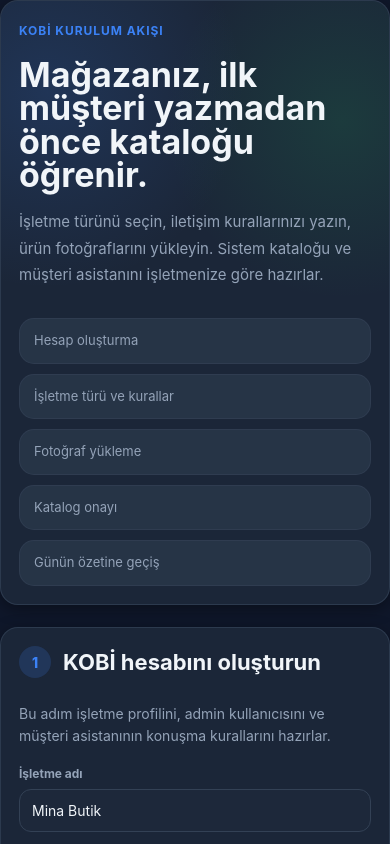
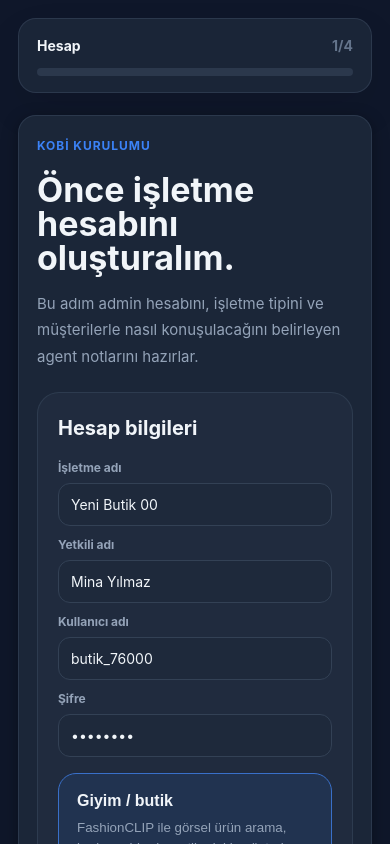
Before and after one commit to isobed18/KOBI-Asistan, a React (Vite) app in the folder dashboard/: page /register in a window 390 px wide. Shown: the top 844 px of the page. Built offline with nearby package versions, Linux system fonts and the light colour scheme.

Commit message:
fix: make tenant signup a guided wizard

```diff
--- a/dashboard/src/index.css
+++ b/dashboard/src/index.css
@@ -2864,6 +2864,147 @@ select option { background: var(--surface); }
   flex-direction: column;
   gap: 22px;
 }
+.setup-page-wizard {
+  min-height: calc(100vh - 120px);
+}
+.setup-page-public {
+  max-width: none;
+  min-height: 100vh;
+  padding: 24px;
+  justify-content: center;
+}
+.setup-wizard-progress {
+  width: min(1180px, 100%);
+  margin: 0 auto;
+  padding: 16px 18px;
+  border: 1px solid color-mix(in srgb, var(--border) 72%, transparent);
+  border-radius: 18px;
+  background: color-mix(in srgb, var(--surface) 82%, transparent);
+  box-shadow: 0 18px 42px rgba(0, 0, 0, .08);
+}
+.setup-progress-head {
+  display: flex;
+  justify-content: space-between;
+  gap: 12px;
+  margin-bottom: 12px;
+  color: var(--text);
+}
+.setup-progress-head span {
+  color: var(--text3);
+  font-weight: 700;
+}
+.setup-progress-track {
+  height: 8px;
+  border-radius: 999px;
+  overflow: hidden;
+  background: color-mix(in srgb, var(--surface2) 72%, transparent);
+}
+.setup-progress-fill {
+  height: 100%;
+  border-radius: inherit;
+  background: linear-gradient(90deg, var(--accent), var(--success));
+  transition: width .35s ease;
+}
+.setup-progress-steps {
+  display: grid;
+  grid-template-columns: repeat(4, minmax(0, 1fr));
+  gap: 10px;
+  margin-top: 12px;
+}
+.setup-progress-steps span {
+  color: var(--text3);
+  font-size: 12px;
+  font-weight: 700;
+  white-space: nowrap;
+  overflow: hidden;
+  text-overflow: ellipsis;
+}
+.setup-progress-steps span.active {
+  color: var(--accent);
+}
+.setup-screen {
+  width: min(1180px, 100%);
+  min-height: min(760px, calc(100vh - 150px));
+  margin: 0 auto;
+  padding: 28px;
+  border: 1px solid color-mix(in srgb, var(--border) 72%, transparent);
+  border-radius: 28px;
+  background: color-mix(in srgb, var(--surface) 88%, transparent);
+  box-shadow: var(--shadow);
+  display: flex;
+  flex-direction: column;
+  gap: 22px;
+}
+.setup-screen-intro {
+  max-width: 760px;
+}
+.setup-screen-intro-row {
+  max-width: none;
+  display: flex;
+  align-items: flex-end;
+  justify-content: space-between;
+  gap: 24px;
+}
+.setup-screen-intro h1,
+.setup-done-card h1 {
+  font-size: clamp(34px, 4.8vw, 60px);
+  line-height: 1;
+  letter-spacing: 0;
+  margin-bottom: 16px;
+}
+.setup-screen-intro p,
+.setup-done-card p {
+  color: var(--text2);
+  font-size: 15px;
+  line-height: 1.75;
+}
+.setup-screen-grid {
+  flex: 1;
+  display: grid;
+  grid-template-columns: minmax(0, 1.18fr) minmax(320px, .82fr);
+  gap: 18px;
+}
+.setup-panel {
+  border: 1px solid color-mix(in srgb, var(--border) 76%, transparent);
+  border-radius: 22px;
+  padding: 20px;
+  background: color-mix(in srgb, var(--surface2) 24%, transparent);
+  display: flex;
+  flex-direction: column;
+  gap: 16px;
+}
+.setup-panel h2 {
+  font-size: 20px;
+  letter-spacing: 0;
+}
+.setup-panel-large {
+  justify-content: space-between;
+}
+.setup-upload-panel {
+  flex: 1;
+}
+.setup-primary-action {
+  margin-top: auto;
+  min-height: 46px;
+}
+.setup-message-error {
+  color: var(--danger);
+}
+.setup-screen-review {
+  min-height: min(820px, calc(100vh - 150px));
+}
+.setup-screen-done {
+  align-items: center;
+  justify-content: center;
+}
+.setup-done-card {
+  max-width: 920px;
+  text-align: center;
+}
+.setup-done-card .telegram-script-grid {
+  text-align: left;
+  margin: 24px 0;
+}
 .setup-hero,
 .setup-section {
   border: 1px solid color-mix(in srgb, var(--border) 78%, transparent);
@@ -3212,16 +3353,25 @@ select option { background: var(--surface); }
 @media (max-width: 980px) {
   .setup-hero,
   .setup-demo-files,
-  .setup-candidate { grid-template-columns: 1fr; }
+  .setup-candidate,
+  .setup-screen-grid { grid-template-columns: 1fr; }
   .business-type-grid,
   .telegram-script-grid { grid-template-columns: 1fr; }
+  .setup-progress-steps { grid-template-columns: repeat(2, minmax(0, 1fr)); }
   .setup-form-grid { grid-template-columns: repeat(2, minmax(0, 1fr)); }
+  .setup-screen,
+  .setup-page-public { padding: 18px; }
+  .setup-screen-intro-row { flex-direction: column; align-items: flex-start; }
 }
 @media (max-width: 620px) {
   .setup-hero,
-  .setup-section { padding: 18px; border-radius: 18px; }
+  .setup-section,
+  .setup-screen { padding: 18px; border-radius: 18px; }
   .setup-section-head,
   .setup-actions-row,
   .setup-candidate-top { flex-direction: column; align-items: flex-start; }
   .setup-form-grid { grid-template-columns: 1fr; }
-}
+  .setup-progress-steps { display: none; }
+  .setup-screen-intro h1,
+  .setup-done-card h1 { font-size: 34px; }
+}
--- a/dashboard/src/pages/Onboarding.jsx
+++ b/dashboard/src/pages/Onboarding.jsx
@@ -4,6 +4,7 @@ import { useNavigate } from 'react-router-dom'
 import {
   approveVisualCandidate,
   duplicateVisualCandidate,
+  loginUser,
   registerTenantSetup,
   rejectVisualCandidate,
   uploadVisualStockBatch,
@@ -28,6 +29,10 @@ const DEMO_FILES = [
 ]
 
 const DEMO_DIR = 'D:\\projects\\kobi_asistan\\demo_assets\\polyvore'
+
+function uniqueDemoSuffix() {
+  return String(Date.now()).slice(-5)
+}
 
 function seedDraft(candidate) {
   return {
@@ -55,11 +60,34 @@ function Field({ label, children, hint }) {
   )
 }
 
-function RegisterPanel({ businessType, setBusinessType, onCreated }) {
+function WizardProgress({ steps, step }) {
+  const index = Math.max(0, steps.findIndex(item => item.id === step))
+  const width = steps.length <= 1 ? 100 : (index / (steps.length - 1)) * 100
+
+  return (
+    <div className="setup-wizard-progress" aria-label="Kurulum ilerlemesi">
+      <div className="setup-progress-head">
+        <strong>{steps[index]?.title}</strong>
+        <span>{index + 1}/{steps.length}</span>
+      </div>
+      <div className="setup-progress-track">
+        <div className="setup-progress-fill" style={{ width: `${width}%` }} />
+      </div>
+      <div className="setup-progress-steps">
+        {steps.map((item, itemIndex) => (
+          <span key={item.id} className={itemIndex <= index ? 'active' : ''}>{item.title}</span>
+        ))}
+      </div>
+    </div>
+  )
+}
+
+function RegisterStep({ businessType, setBusinessType, onCreated }) {
+  const suffix = useMemo(uniqueDemoSuffix, [])
   const [form, setForm] = useState({
-    business_name: 'Mina Butik',
+    business_name: `Yeni Butik ${suffix.slice(-2)}`,
     owner_name: 'Mina Yılmaz',
-    username: 'mina_butik',
+    username: `butik_${suffix}`,
     password: 'demo1234',
     owner_notes: 'Modern, sade ve güven veren bir butik. Genç profesyonellere rahat ama şık kombinler öneriyoruz.',
     communication_rules: 'Müşteriye her zaman nazik ve sakin hitap et.\nEmoji kullanma.\nBeden konusunda emin değilsen ölçü iste.\nStok yoksa alternatif ürün öner.',
@@ -69,13 +97,14 @@ function RegisterPanel({ businessType, setBusinessType, onCreated }) {
 
   const set = (key, value) => setForm(prev => ({ ...prev, [key]: value }))
 
-  const submit = async () => {
+  const submit = async (event) => {
+    event.preventDefault()
     setLoading(true)
     setMsg('')
     try {
       const res = await registerTenantSetup({ ...form, business_type: businessType })
-      setMsg(`${res.business_name} oluşturuldu. Kullanıcı: ${res.username}`)
-      onCreated?.(res)
+      const auth = await loginUser(form.username.trim().toLowerCase(), form.password)
+      onCreated?.(res, auth)
     } catch (e) {
       setMsg(e.message)
     } finally {
@@ -84,28 +113,31 @@ function RegisterPanel({ businessType, setBusinessType, onCreated }) {
   }
 
   return (
-    <section className="setup-section">
-      <div className="setup-section-head">
-        <div>
-          <span className="setup-step">1</span>
-          <h2>KOBİ hesabını oluşturun</h2>
+    <motion.section className="setup-screen" initial={{ opacity: 0, y: 18 }} animate={{ opacity: 1, y: 0 }} transition={{ duration: 0.38 }}>
+      <div className="setup-screen-intro">
+        <span className="setup-eyebrow">KOBİ kurulumu</span>
+        <h1>Önce işletme hesabını oluşturalım.</h1>
+        <p>Bu adım admin hesabını, işletme tipini ve müşterilerle nasıl konuşulacağını belirleyen agent notlarını hazırlar.</p>
       </div>
-        <p>Bu adım işletme profilini, admin kullanıcısını ve müşteri asistanının konuşma kurallarını hazırlar.</p>
-      </div>
-      <div className="setup-form-grid setup-form-grid--wide">
+
+      <form className="setup-screen-grid" onSubmit={submit}>
+        <div className="setup-panel setup-panel-large">
+          <h2>Hesap bilgileri</h2>
+          <div className="setup-form-grid setup-form-grid--two">
             <Field label="İşletme adı">
-          <input value={form.business_name} onChange={e => set('business_name', e.target.value)} />
+              <input value={form.business_name} onChange={e => set('business_name', e.target.value)} required />
             </Field>
             <Field label="Yetkili adı">
-          <input value={form.owner_name} onChange={e => set('owner_name', e.target.value)} />
+              <input value={form.owner_name} onChange={e => set('owner_name', e.target.value)} required />
             </Field>
             <Field label="Kullanıcı adı">
-          <input value={form.username} onChange={e => set('username', e.target.value)} />
+              <input value={form.username} onChange={e => set('username', e.target.value)} required />
             </Field>
             <Field label="Şifre">
-          <input type="password" value={form.password} onChange={e => set('password', e.target.value)} />
+              <input type="password" value={form.password} onChange={e => set('password', e.target.value)} minLength={6} required />
             </Field>
           </div>
+
           <div className="business-type-grid">
             {BUSINESS_TYPES.map(type => (
               <button
@@ -116,25 +148,27 @@ function RegisterPanel({ businessType, setBusinessType, onCreated }) {
               >
                 <strong>{type.title}</strong>
                 <span>{type.subtitle}</span>
-            {type.active && <em>Video için seçilecek</em>}
+                {type.active && <em>Video için seçeceğiz</em>}
               </button>
             ))}
           </div>
-      <div className="setup-form-grid setup-form-grid--two">
-        <Field label="KOBİ kendini nasıl tanımlar?" hint="Bu metin asistanın işletmeyi anlaması için config içine yazılır.">
-          <textarea rows={5} value={form.owner_notes} onChange={e => set('owner_notes', e.target.value)} />
+        </div>
+
+        <div className="setup-panel">
+          <h2>Demo prompt burada dursun</h2>
+          <Field label="KOBİ kendini nasıl tanımlar?" hint="Bu metin tenant config içine KOBİ notu olarak yazılır.">
+            <textarea rows={6} value={form.owner_notes} onChange={e => set('owner_notes', e.target.value)} />
           </Field>
           <Field label="Müşteri iletişim kuralları" hint="Her satır agent prompt'una kural olarak eklenir.">
-          <textarea rows={5} value={form.communication_rules} onChange={e => set('communication_rules', e.target.value)} />
+            <textarea rows={7} value={form.communication_rules} onChange={e => set('communication_rules', e.target.value)} />
           </Field>
+          <button className="btn btn-primary setup-primary-action" type="submit" disabled={loading}>
+            {loading ? 'Hesap oluşturuluyor...' : 'Hesabı oluştur ve ürün yüklemeye geç'}
+          </button>
+          {msg && <span className="setup-message setup-message-error">{msg}</span>}
         </div>
-      <div className="setup-actions-row">
-        <button className="btn btn-primary" type="button" onClick={submit} disabled={loading}>
-          {loading ? 'Hesap oluşturuluyor...' : 'KOBİ hesabını oluştur'}
-        </button>
-        {msg && <span className="setup-message">{msg}</span>}
-      </div>
-    </section>
+      </form>
+    </motion.section>
   )
 }
 
@@ -150,6 +184,49 @@ function DemoFileGuide() {
         {DEMO_FILES.map(name => <span key={name}>{name}</span>)}
       </div>
     </div>
+  )
+}
+
+function UploadStep({ businessType, files, previews, dragging, setDragging, pickFiles, inputRef, upload, busy, message, onSkip }) {
+  return (
+    <motion.section className="setup-screen" initial={{ opacity: 0, y: 18 }} animate={{ opacity: 1, y: 0 }} transition={{ duration: 0.38 }}>
+      <div className="setup-screen-intro">
+        <span className="setup-eyebrow">Ürün yükleme</span>
+        <h1>Şimdi ürün fotoğraflarını tanıtalım.</h1>
+        <p>Tüm fotoğrafları tek seferde bırakın. {businessType === 'giyim' ? 'Giyim için FashionCLIP kullanılır; ürün tipi, görsel anahtar kelime ve katalog adayı çıkarılır.' : 'Sistem işletme tipine göre görsel adayları hazırlar.'}</p>
+      </div>
+
+      <div className="setup-panel setup-upload-panel">
+        <DemoFileGuide />
+        <div
+          className={`drop-zone${dragging ? ' dragging' : ''}`}
+          onDragOver={e => { e.preventDefault(); setDragging(true) }}
+          onDragLeave={() => setDragging(false)}
+          onDrop={e => { e.preventDefault(); setDragging(false); pickFiles(e.dataTransfer.files) }}
+          onClick={() => inputRef.current?.click()}
+          role="button"
+          tabIndex={0}
+        >
+          <input ref={inputRef} type="file" multiple accept="image/*" onChange={e => pickFiles(e.target.files)} hidden />
+          <strong>Ürün fotoğraflarını buraya bırakın</strong>
+          <span>veya Polyvore demo klasöründen seçmek için tıklayın</span>
+        </div>
+        {previews.length > 0 && (
+          <div className="upload-preview-grid">
+            {previews.slice(0, 12).map(({ file, url }) => (
+              <div className="upload-preview" key={`${file.name}-${file.size}`}><img src={url} alt={file.name} /><span>{file.name}</span></div>
+            ))}
+          </div>
+        )}
+        <div className="setup-actions-row">
+          <button className="btn btn-primary" type="button" onClick={upload} disabled={busy || !files.length}>
+            {busy ? 'Sınıflandırılıyor...' : 'Görselleri sınıflandır'}
+          </button>
+          <button className="btn" type="button" onClick={onSkip}>Bu adımı geç</button>
+          {message && <span className="setup-message">{message}</span>}
+        </div>
+      </div>
+    </motion.section>
   )
 }
 
@@ -200,10 +277,59 @@ function CandidateCard({ candidate, draft, onChange, onApprove, onReject, onDupl
   )
 }
 
+function ReviewStep({ batch, drafts, setCandidateDraft, approve, reject, duplicate, busy, message, onDone }) {
+  return (
+    <motion.section className="setup-screen setup-screen-review" initial={{ opacity: 0, y: 18 }} animate={{ opacity: 1, y: 0 }} transition={{ duration: 0.38 }}>
+      <div className="setup-screen-intro setup-screen-intro-row">
+        <div>
+          <span className="setup-eyebrow">Katalog onayı</span>
+          <h1>Bulunan ürünleri tek tek netleştirin.</h1>
+          <p>Fiyat, stok ve beden rehberini doldurun. Varyant oluştur butonu aynı görselden farklı beden/renk kayıtlarını hızlıca açar.</p>
+        </div>
+        <button className="btn btn-primary" type="button" onClick={onDone}>Kurulumu bitir</button>
+      </div>
+      {message && <span className="setup-message">{message}</span>}
+      <div className="setup-candidates">
+        {(batch?.candidates || []).map(candidate => (
+          <CandidateCard
+            key={candidate.id}
+            candidate={candidate}
+            draft={drafts[candidate.id] || seedDraft(candidate)}
+            onChange={(key, value) => setCandidateDraft(candidate.id, key, value)}
+            onApprove={() => approve(candidate)}
+            onReject={() => reject(candidate)}
+            onDuplicate={() => duplicate(candidate)}
+            busy={busy}
+          />
+        ))}
+      </div>
+    </motion.section>
+  )
+}
+
+function DoneStep({ createdTenant }) {
+  const navigate = useNavigate()
+  return (
+    <motion.section className="setup-screen setup-screen-done" initial={{ opacity: 0, scale: 0.98 }} animate={{ opacity: 1, scale: 1 }} transition={{ duration: 0.42 }}>
+      <div className="setup-done-card">
+        <span className="setup-eyebrow">Kurulum hazır</span>
+        <h1>{createdTenant?.business_name || 'İşletmeniz'} için asistan çalışmaya hazır.</h1>
+        <p>Şimdi günün özetine geçebilirsiniz. Demo videosunda buradan dolu demo hesaba geçip sipariş, stok, kargo, rapor ve müdahale akışlarını göstereceğiz.</p>
+        <div className="telegram-script-grid">
+          <div><strong>Görsel arama</strong><p>Müşteri ürün fotoğrafı gönderir, sistem katalogdan benzeri bulur.</p></div>
+          <div><strong>Beden sorusu</strong><p>Ürün beden rehberi varsa LLM ürüne göre cevap verir.</p></div>
+          <div><strong>Sipariş akışı</strong><p>Butonlu intent akışı LLM olmadan siparişe ilerler.</p></div>
+          <div><strong>İptal talebi</strong><p>OTP sonrası yönetici müdahalesine ticket düşer.</p></div>
+        </div>
+        <button className="btn btn-primary setup-primary-action" type="button" onClick={() => navigate('/')}>Günün özetine geç</button>
+      </div>
+    </motion.section>
+  )
+}
+
 export default function Onboarding({ publicMode = false }) {
   const inputRef = useRef(null)
-  const navigate = useNavigate()
-  const { isAuthenticated } = useAuth()
+  const { isAuthenticated, login } = useAuth()
   const [businessType, setBusinessType] = useState('giyim')
   const [files, setFiles] = useState([])
   const [dragging, setDragging] = useState(false)
@@ -211,6 +337,21 @@ export default function Onboarding({ publicMode = false }) {
   const [drafts, setDrafts] = useState({})
   const [busy, setBusy] = useState(false)
   const [message, setMessage] = useState('')
+  const [createdTenant, setCreatedTenant] = useState(null)
+  const [step, setStep] = useState(publicMode ? 'account' : 'upload')
+
+  const steps = publicMode
+    ? [
+        { id: 'account', title: 'Hesap' },
+        { id: 'upload', title: 'Ürün yükle' },
+        { id: 'review', title: 'Katalog' },
+        { id: 'done', title: 'Hazır' },
+      ]
+    : [
+        { id: 'upload', title: 'Ürün yükle' },
+        { id: 'review', title: 'Katalog' },
+        { id: 'done', title: 'Hazır' },
+      ]
 
   const previews = useMemo(() => files.map(file => ({ file, url: URL.createObjectURL(file) })), [files])
   const canUpload = isAuthenticated
@@ -223,9 +364,16 @@ export default function Onboarding({ publicMode = false }) {
     setMessage(imageFiles.length ? `${imageFiles.length} görsel hazır.` : 'Sadece görsel dosyaları kabul edilir.')
   }
 
+  const handleCreated = (tenant, auth) => {
+    login(auth.access_token, auth.user)
+    setCreatedTenant(tenant)
+    setMessage(`${tenant.business_name} hesabı oluşturuldu. Şimdi ürün fotoğraflarını yükleyebilirsiniz.`)
+    setStep('upload')
+  }
+
   const upload = async () => {
     if (!canUpload) {
-      setMessage('Ürün yüklemek için önce oluşturduğunuz hesapla giriş yapın.')
+      setMessage('Ürün yüklemek için önce hesap oluşturun. Otomatik girişten sonra bu adım açılır.')
       return
     }
     if (!files.length) {
@@ -241,6 +389,7 @@ export default function Onboarding({ publicMode = false }) {
       for (const c of res.candidates || []) nextDrafts[c.id] = seedDraft(c)
       setDrafts(nextDrafts)
       setMessage(`${res.candidate_count} ürün adayı oluşturuldu. Düzenleyip onaylayabilirsiniz.`)
+      setStep('review')
     } catch (e) {
       setMessage(e.message)
     } finally {
@@ -299,99 +448,48 @@ export default function Onboarding({ publicMode = false }) {
   }
 
   return (
-    <div className={`setup-page${publicMode ? ' setup-page-public' : ''}`}>
-      <motion.section className="setup-hero" initial={{ opacity: 0, y: 18 }} animate={{ opacity: 1, y: 0 }} transition={{ duration: 0.42 }}>
-        <div>
-          <span className="setup-eyebrow">KOBİ kurulum akışı</span>
-          <h1>Mağazanız, ilk müşteri yazmadan önce kataloğu öğrenir.</h1>
-          <p>İşletme türünü seçin, iletişim kurallarınızı yazın, ürün fotoğraflarını yükleyin. Sistem kataloğu ve müşteri asistanını işletmenize göre hazırlar.</p>
-        </div>
-        <div className="setup-flow">
-          <span>Hesap oluşturma</span>
-          <span>İşletme türü ve kurallar</span>
-          <span>Fotoğraf yükleme</span>
-          <span>Katalog onayı</span>
-          <span>Günün özetine geçiş</span>
-        </div>
-      </motion.section>
+    <div className={`setup-page setup-page-wizard${publicMode ? ' setup-page-public' : ''}`}>
+      <WizardProgress steps={steps} step={step} />
 
-      {publicMode && (
-        <RegisterPanel
+      {step === 'account' && (
+        <RegisterStep
           businessType={businessType}
           setBusinessType={setBusinessType}
-          onCreated={() => setMessage('Hesap hazır. Şimdi giriş yapıp ürün yükleme adımına devam edin.')}
+          onCreated={handleCreated}
         />
       )}
 
-      <section className="setup-section">
-        <div className="setup-section-head">
-          <div><span className="setup-step">{publicMode ? '2' : '1'}</span><h2>Ürün fotoğraflarını yükleyin</h2></div>
-          <p>Tüm fotoğrafları tek seferde bırakın. Sistem ürün adı, kategori, anahtar kelime ve güven skorunu çıkarır. Bu adımı isterseniz geçebilirsiniz.</p>
-        </div>
-        <DemoFileGuide />
-        <div
-          className={`drop-zone${dragging ? ' dragging' : ''}`}
-          onDragOver={e => { e.preventDefault(); setDragging(true) }}
-          onDragLeave={() => setDragging(false)}
-          onDrop={e => { e.preventDefault(); setDragging(false); pickFiles(e.dataTransfer.files) }}
-          onClick={() => inputRef.current?.click()}
-          role="button"
-          tabIndex={0}
-        >
-          <input ref={inputRef} type="file" multiple accept="image/*" onChange={e => pickFiles(e.target.files)} hidden />
-          <strong>Ürün fotoğraflarını buraya bırakın</strong>
-          <span>veya Polyvore demo klasöründen seçmek için tıklayın</span>
-        </div>
-        {previews.length > 0 && (
-          <div className="upload-preview-grid">
-            {previews.slice(0, 12).map(({ file, url }) => (
-              <div className="upload-preview" key={`${file.name}-${file.size}`}><img src={url} alt={file.name} /><span>{file.name}</span></div>
-            ))}
-          </div>
-        )}
-        <div className="setup-actions-row">
-          <button className="btn btn-primary" type="button" onClick={upload} disabled={busy || !files.length}>{busy ? 'Sınıflandırılıyor...' : 'Görselleri sınıflandır'}</button>
-          {publicMode && <button className="btn" type="button" onClick={() => navigate('/login')}>Girişe geç</button>}
-          {!publicMode && <button className="btn" type="button" onClick={() => navigate('/')}>Kurulumu bitir</button>}
-          {message && <span className="setup-message">{message}</span>}
-        </div>
-      </section>
-
-      {batch?.candidates?.length > 0 && (
-        <section className="setup-section">
-          <div className="setup-section-head">
-            <div><span className="setup-step">{publicMode ? '3' : '2'}</span><h2>Oluşturulan kataloğu kontrol edin</h2></div>
-            <p>Fiyat, stok ve beden rehberini doldurun. Varyant oluştur butonu aynı görselden farklı beden/renk kayıtlarını hızlıca açar.</p>
-          </div>
-          <div className="setup-candidates">
-            {batch.candidates.map(candidate => (
-              <CandidateCard
-                key={candidate.id}
-                candidate={candidate}
-                draft={drafts[candidate.id] || seedDraft(candidate)}
-                onChange={(key, value) => setCandidateDraft(candidate.id, key, value)}
-                onApprove={() => approve(candidate)}
-                onReject={() => reject(candidate)}
-                onDuplicate={() => duplicate(candidate)}
+      {step === 'upload' && (
+        <UploadStep
+          businessType={businessType}
+          files={files}
+          previews={previews}
+          dragging={dragging}
+          setDragging={setDragging}
+          pickFiles={pickFiles}
+          inputRef={inputRef}
+          upload={upload}
           busy={busy}
+          message={message}
+          onSkip={() => setStep('done')}
         />
-            ))}
-          </div>
-        </section>
       )}
 
-      <section className="setup-section setup-telegram-demo">
-        <div className="setup-section-head">
-          <div><span className="setup-step">{publicMode ? '4' : '3'}</span><h2>Müşteri tarafında ne gösterilecek?</h2></div>
-          <p>Onaydan sonra müşteri Telegram'dan ürün görseli gönderir. CLIP katalogdaki ürünü bulur; sipariş akışı butonlarla ve LLM maliyeti olmadan devam eder.</p>
-        </div>
-        <div className="telegram-script-grid">
-          <div><strong>Müşteri gönderir</strong><p>Sandalet / çanta / jean fotoğrafı</p></div>
-          <div><strong>Bot cevaplar</strong><p>“Bu ürünü buldum: Beige Crystal Sandals, 899 TL, stok 12. Bunu mu istiyorsunuz?”</p></div>
-          <div><strong>Butonlar</strong><p>Sepete ekle · Ürün listesi · Ana menü</p></div>
-          <div><strong>Beden sorusu</strong><p>“Hangi beden bana olur?” sorusu, ürün onayında kaydedilen beden rehberinden cevaplanır.</p></div>
-        </div>
-      </section>
+      {step === 'review' && (
+        <ReviewStep
+          batch={batch}
+          drafts={drafts}
+          setCandidateDraft={setCandidateDraft}
+          approve={approve}
+          reject={reject}
+          duplicate={duplicate}
+          busy={busy}
+          message={message}
+          onDone={() => setStep('done')}
+        />
+      )}
+
+      {step === 'done' && <DoneStep createdTenant={createdTenant} />}
     </div>
   )
 }
```
Also changed, not shown: dashboard/src/api.js (+14 -0 lines), dashboard/src/pages/Login.jsx (+4 -14 lines). Lines whose indentation alone changed are shown as unchanged.
